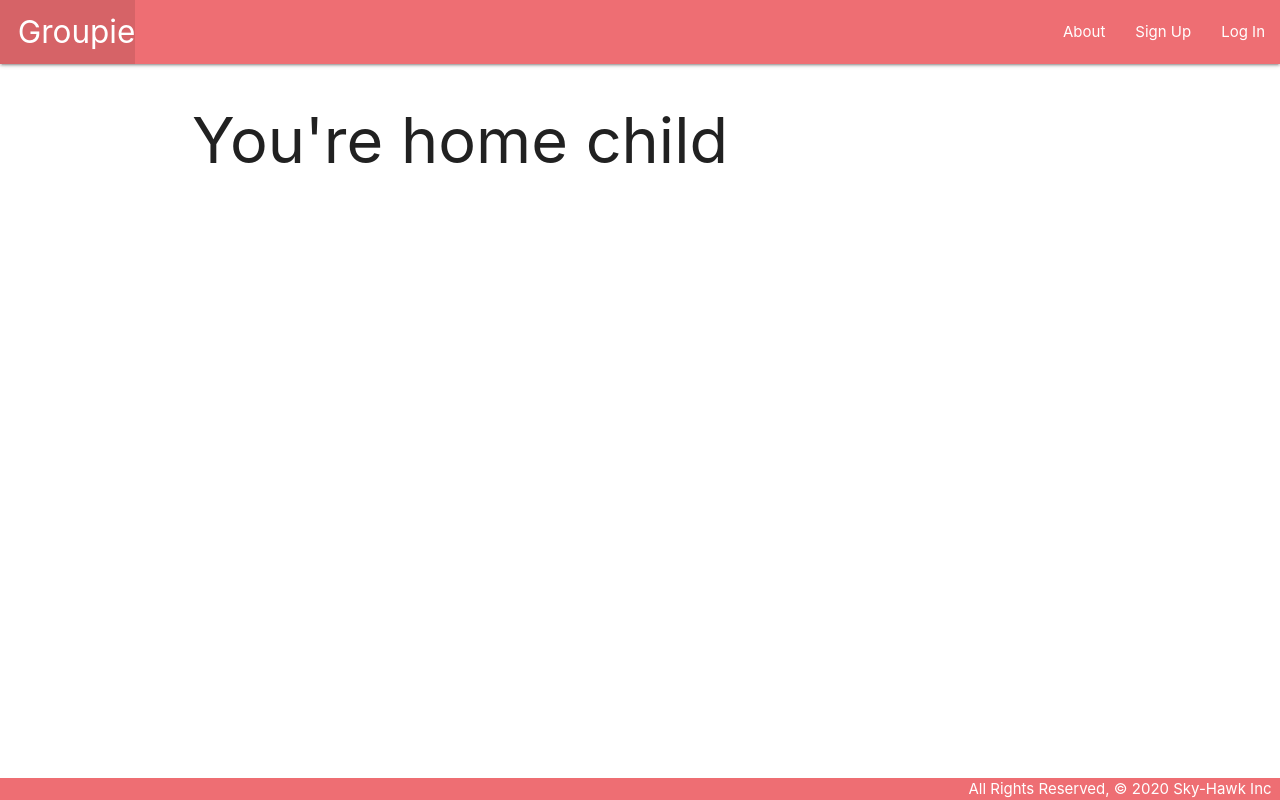
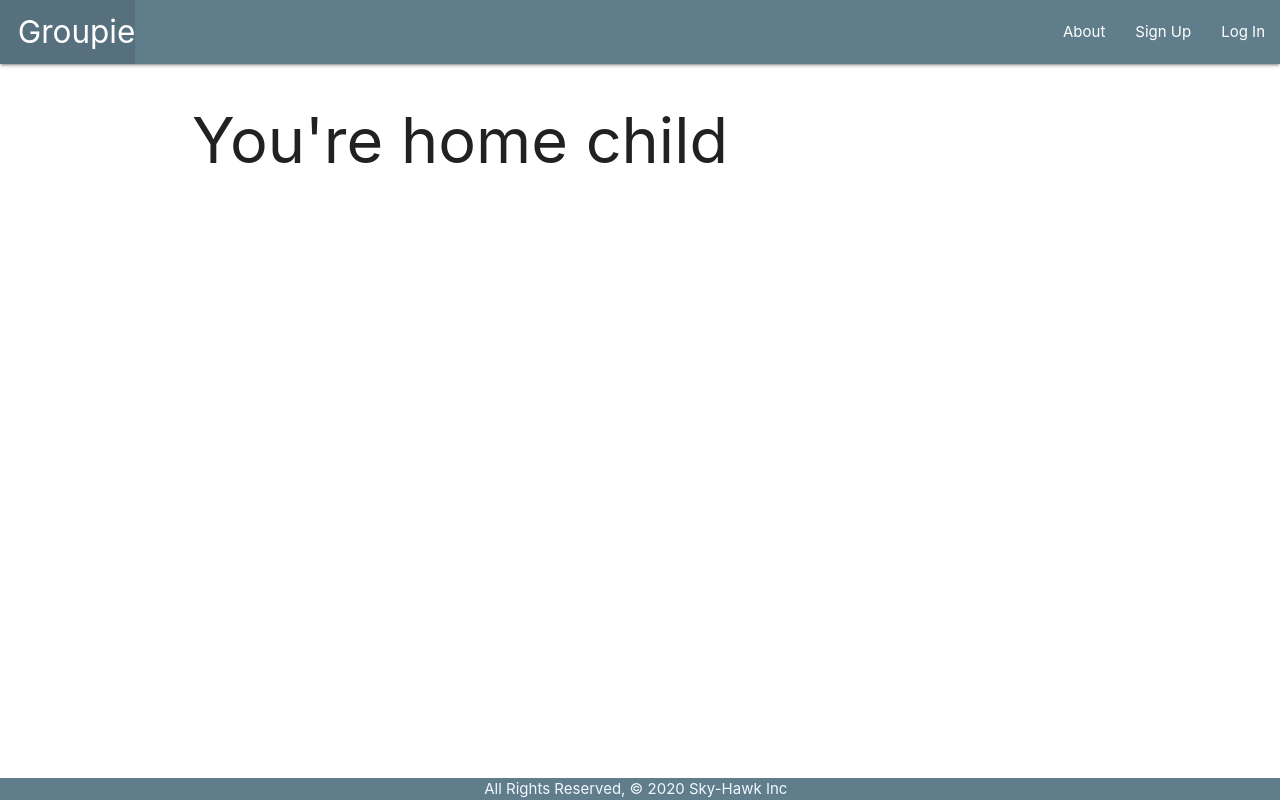
Before and after one commit to naomiskevo/Groupie, a Django app: page / in a window 1280 px wide. Run offline with Django 3.2, Linux system fonts and the light colour scheme; data that the repository does not hold is empty.

Commit message:
changes color scheme and text colors

```diff
--- a/main_app/static/css/style.css
+++ b/main_app/static/css/style.css
@@ -8,7 +8,14 @@ body {
     flex: 1 0 auto;
   }
 
+  nav{
+      color: aliceblue;
+  }
+
+  footer {
+      color: aliceblue;
+  }
+
   footer.page-footer {
     padding-top: 0;
-    text-align: right;
   }
--- a/main_app/templates/base.html
+++ b/main_app/templates/base.html
@@ -11,7 +11,7 @@
 </head>
 <body>
   <header class="navbar-fixed">
-    <nav>
+    <nav class="blue-grey darken 2">
       <div class="nav-wrapper">
         <ul>
           <li><a href="/" class="left brand-logo">&nbsp;&nbsp;Groupie</a></li>
@@ -34,8 +34,10 @@
     {% block content %}
     {% endblock %}
   </main>
-  <footer class="page-footer">
-    <div class="right">All Rights Reserved, &copy; 2020 Sky-Hawk Inc &nbsp;</div>
+  <footer class="blue-grey darken 2" class="page-footer">
+    <div class="center">
+        <span class="blue-grey lighten 5">All Rights Reserved, &copy; 2020 Sky-Hawk Inc &nbsp;</span>
+    </div>
   </footer>
 </body>
 </html>
```
